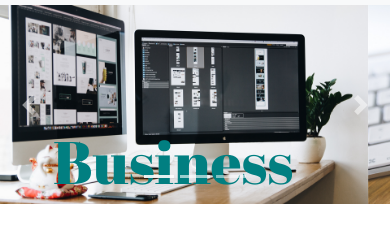
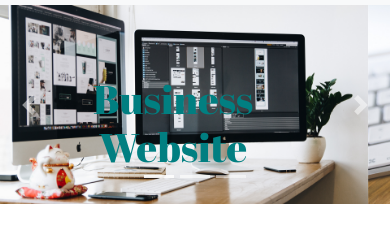
Before and after one commit to Hanaa-Kamel/Business, a plain HTML site: page index.html in a window 390 px wide. Shown: the part 71-322 px from the top of the page. Drawn offline with nearby package versions, Linux system fonts and the light colour scheme.

Commit message:
Update style.css

```diff
--- a/style.css
+++ b/style.css
@@ -52,7 +52,7 @@
 }
 
 .carousel-caption {
-    top: 50%;
+    top: 25%;
     bottom: initial!important;
 }
 
@@ -68,6 +68,12 @@
     font-family: 'Merriweather', serif;
     font-family: 'Fjalla One', sans-serif;
     font-family: 'Abril Fatface', cursive;
+}
+
+@media screen and (max-width: 500px) {
+    .carousel-caption h5 {
+        font-size: 40px;
+    }
 }
 
 
```
